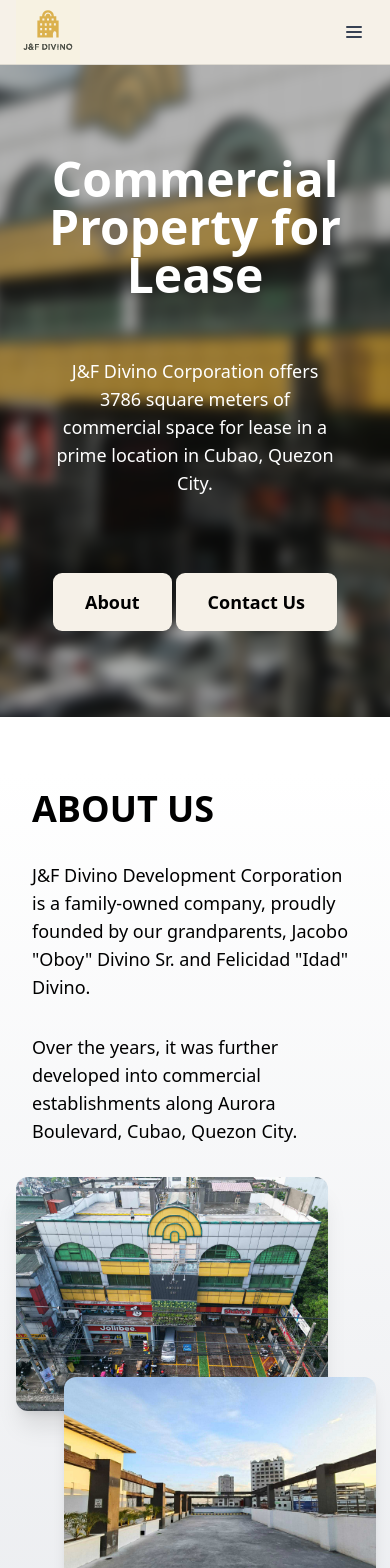
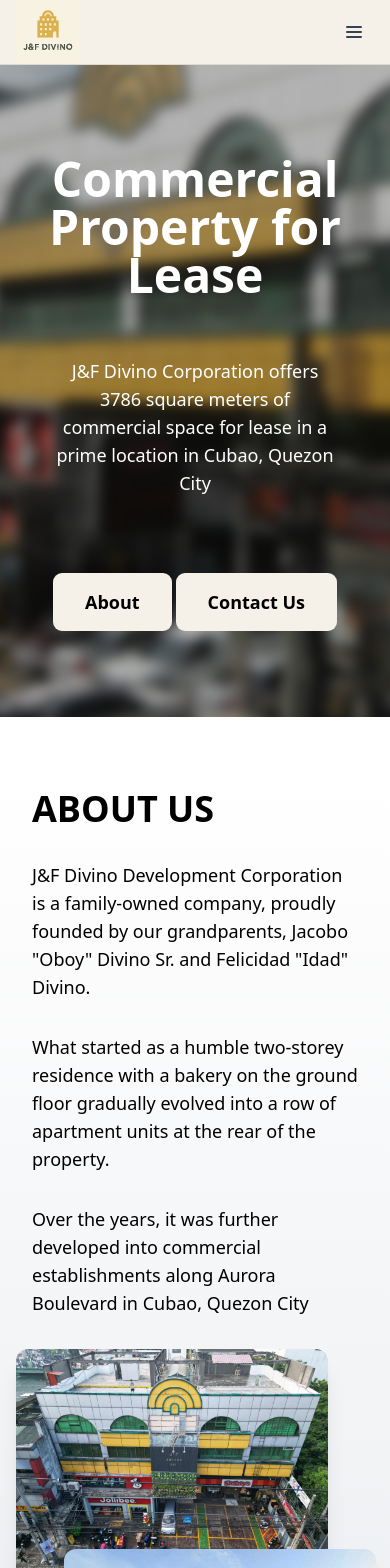
Before and after one commit to giarnodivino/jnf-react, a React (Vite) app: page / in a window 390 px wide. Shown: the top 1568 px of the page. Built offline with nearby package versions, Linux system fonts and the light colour scheme.

Commit message:
changes in content

```diff
--- a/src/App.jsx
+++ b/src/App.jsx
@@ -23,7 +23,7 @@ function App() {
           </h1>
           <h2 className="text-lg max-w-3xl mx-auto font-medium font-sans desc1 p-4 m-2 md:text-2xl">
             J&F Divino Corporation offers 3786 square meters of commercial space for lease in a prime location in Cubao,
-            Quezon City.
+            Quezon City
           </h2>
           <div className="flex justify-center mt-6 pt-6">
             <a href="#aboutUs" className="button1 text-lg font-bold md:text-2xl">
@@ -48,13 +48,13 @@ function App() {
               J&F Divino Development Corporation is a family-owned company, proudly founded by our grandparents, Jacobo
               "Oboy" Divino Sr. and Felicidad "Idad" Divino.
             </p>
-            <p className="hidden md:block md:px-8 md:pb-8 md:font-light md:font-sans md:text-xl lg:text-2xl">
+            <p className="px-8 pb-8 text-lg font-light font-sans md:text-xl lg:text-2xl">
               What started as a humble two-storey residence with a bakery on the ground floor gradually evolved into a
               row of apartment units at the rear of the property.
             </p>
             <p className="px-8 pb-8 text-lg font-light font-sans md:text-xl lg:text-2xl">
-              Over the years, it was further developed into commercial establishments along Aurora Boulevard, Cubao,
-              Quezon City.
+              Over the years, it was further developed into commercial establishments along Aurora Boulevard in Cubao,
+              Quezon City
             </p>
           </div>
 
@@ -81,17 +81,17 @@ function App() {
           WHY CHOOSE US
         </h1>
         <div className="md:flex">
-          <div className=" m-6 h-75 md:h-96 md:w-4xl bg-white border border-gray-200 rounded-xl p-10 text-center shadow-sm">
+          <div className=" m-6 h-75 md:h-100 md:w-4xl bg-white border border-gray-200 rounded-xl p-10 text-center shadow-sm">
             <div className="flex justify-center mb-6 text-indigo-900">
               <img src={Trust} className="w-15 lg:w-30" alt="" />
             </div>
             <h3 className="text-2xl font-bold text-gray-900 mb-4 lg:text-5xl">Trust</h3>
             <p className="text-gray-600 leading-relaxed md:text-xl lg:text-2xl">
-              <strong>Reliable partner</strong> for businesses seeking accessible and secure commercial locations in
-              Metro Manila.
+              <strong>Reliable partner</strong> for businesses seeking accessible and secure commercial locations in{" "}
+              <span className="whitespace-nowrap">Metro Manila</span>
             </p>
           </div>
-          <div className=" m-6 h-75 md:h-96 md:w-4xl bg-white border border-gray-200 rounded-xl p-10 text-center shadow-sm">
+          <div className=" m-6 h-75 md:h-100 md:w-4xl bg-white border border-gray-200 rounded-xl p-10 text-center shadow-sm">
             <div className="flex justify-center mb-6 text-indigo-900">
               <img src={Location} className="w-15 lg:w-20" alt="" />
             </div>
@@ -100,14 +100,18 @@ function App() {
               We ensure your business is <strong>seen, visited, and remembered.</strong>
             </p>
           </div>
-          <div className=" m-6 h-75 md:h-96 md:w-4xl bg-white border border-gray-200 rounded-xl p-10 text-center shadow-sm">
+          <div className=" m-6 h-75 md:h-100 md:w-4xl bg-white border border-gray-200 rounded-xl p-10 text-center shadow-sm">
             <div className="flex justify-center mb-6 text-indigo-900">
               <img src={Partner} className="w-13 lg:w-20" alt="" />
             </div>
             <h3 className="text-2xl font-bold text-gray-900 mb-4 lg:text-5xl">Partnerships</h3>
             <p className="text-gray-600 leading-relaxed md:text-xl lg:text-2xl">
-              We take pride in building <strong>long-term relationships</strong> based on integrity, transparency, and
-              mutual success.
+              We take pride in building{" "}
+              <span className="whitespace-nowrap">
+                <strong>long-term relationships</strong>
+              </span>
+              <br />
+              based on integrity, transparency, and mutual success.
             </p>
           </div>
         </div>
```
